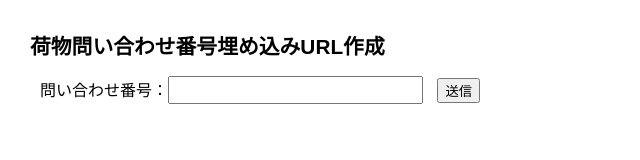
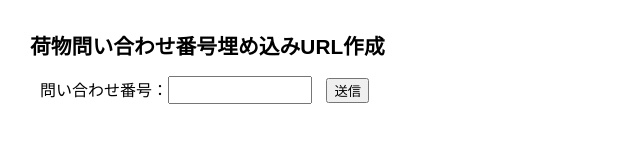
Before and after one commit to iio3/takuhai, a plain HTML site: page index.html in a window 1280 px wide. Shown: the whole page, without its empty margins (0-640 px from the left). Drawn offline with Linux system fonts and the light colour scheme.

Commit message:
Update index.html

```diff
--- a/index.html
+++ b/index.html
@@ -20,7 +20,7 @@ font-size: 1.5em;
 <h1>荷物問い合わせ番号埋め込みURL作成</h1>
 
 <p>
-<label>問い合わせ番号：<input type="text" size="20" id="noText"></label>
+<label>問い合わせ番号：<input type="text" size="10" id="noText"></label>
 <input type="button" onclick="showMessage()" value="送信">
 </p>
 
```
